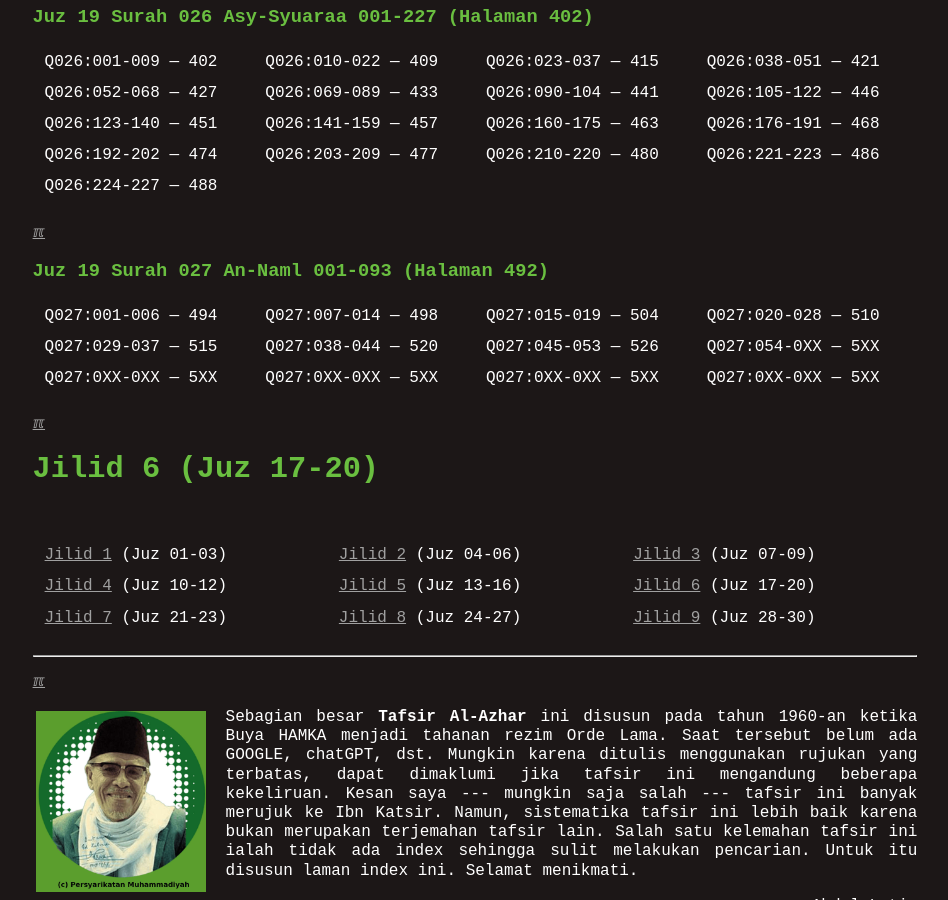
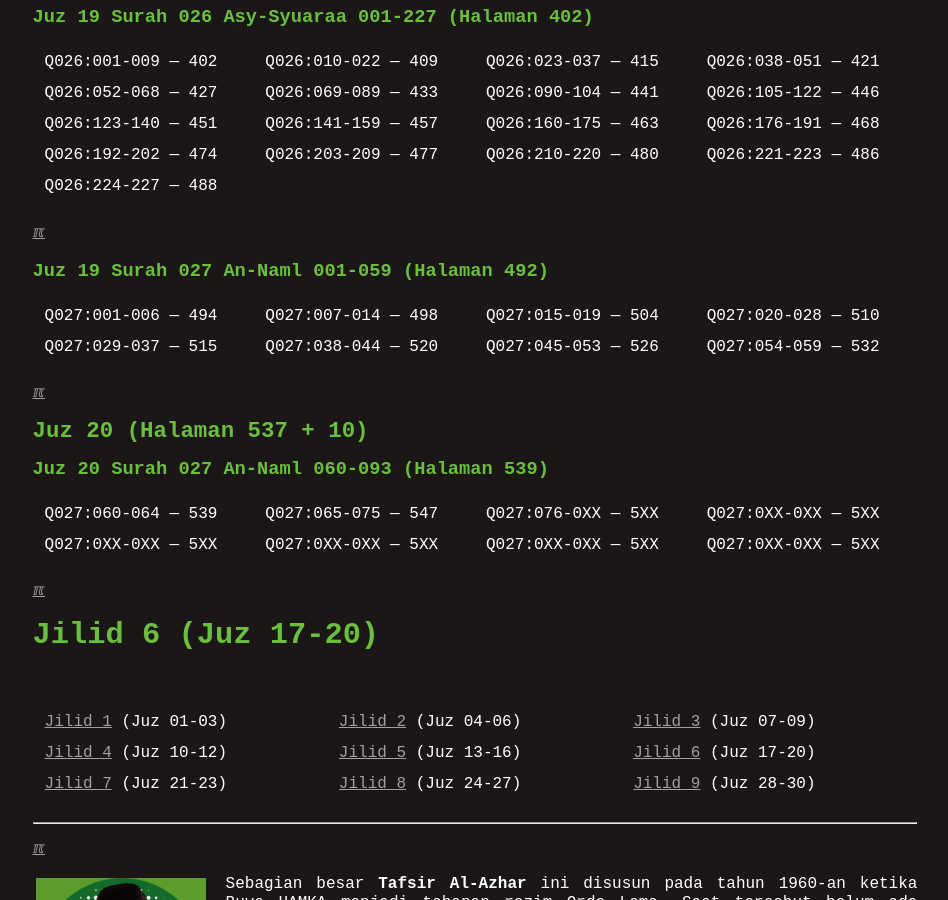
Before and after one commit to dullatip/indexquran, a Jekyll site: the page built from 006.md, in a window 1280 px wide and 900 px high, scrolled down 2242 px. Shown: the whole window, without its empty margins (165-1113 px from the left). Built offline with Jekyll 4.4.1, drawn with Linux system fonts in a browser that asks for light colours; some of the changed text lies outside the part shown.

Commit message:
modified:   006.md

```diff
--- a/006.md
+++ b/006.md
@@ -82,10 +82,18 @@
 
 [&#x213C;](#)<br id="idx619027001">
 
-### Juz 19 Surah 027 An-Naml 001-093 (Halaman 492)
+### Juz 19 Surah 027 An-Naml 001-059 (Halaman 492)
 
 | Q027:001-006 --- 494 | Q027:007-014 --- 498 | Q027:015-019 --- 504 | Q027:020-028 --- 510 |
-| Q027:029-037 --- 515 | Q027:038-044 --- 520 | Q027:045-053 --- 526 | Q027:054-0XX --- 5XX |
+| Q027:029-037 --- 515 | Q027:038-044 --- 520 | Q027:045-053 --- 526 | Q027:054-059 --- 532 |
+
+[&#x213C;](#)<br id="idx620027060">
+
+## Juz 20 (Halaman 537 + 10)
+
+### Juz 20 Surah 027 An-Naml 060-093 (Halaman 539)
+
+| Q027:060-064 --- 539 | Q027:065-075 --- 547 | Q027:076-0XX --- 5XX | Q027:0XX-0XX --- 5XX |
 | Q027:0XX-0XX --- 5XX | Q027:0XX-0XX --- 5XX | Q027:0XX-0XX --- 5XX | Q027:0XX-0XX --- 5XX |
 
 [&#x213C;](#)<br id="idxA">
--- a/_config.yml
+++ b/_config.yml
@@ -1,4 +1,4 @@
-version:          "Mon 09 Dec 2024 12:00"
+version:          "Mon 09 Dec 2024 20:00"
 copyright:        "2024-2024"
 title:            "Index Tafsir Al-Azhar HAMKA"
 author:           "Abdul Latip"
```
Also changed, not shown: 000.md (+1 -1 lines).
